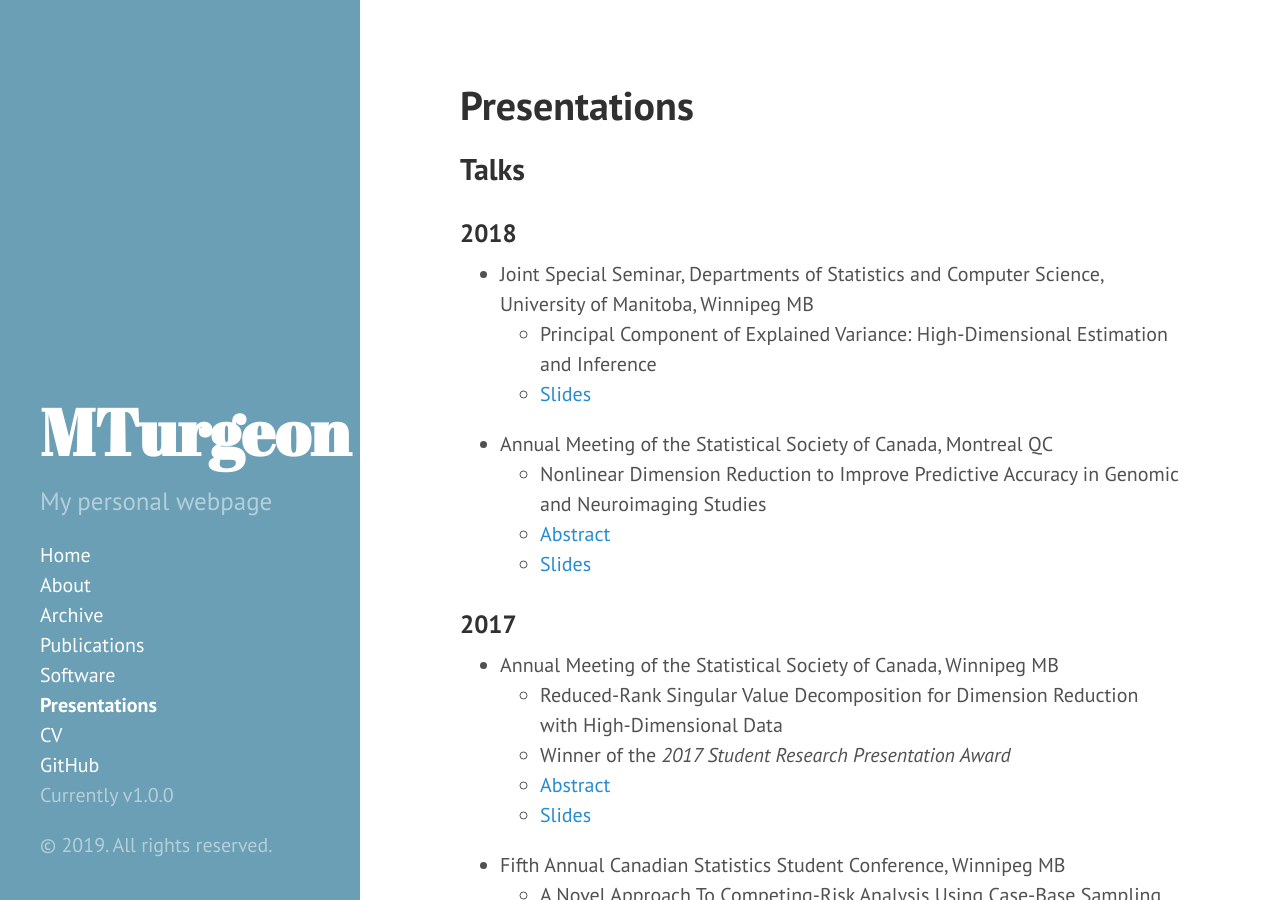
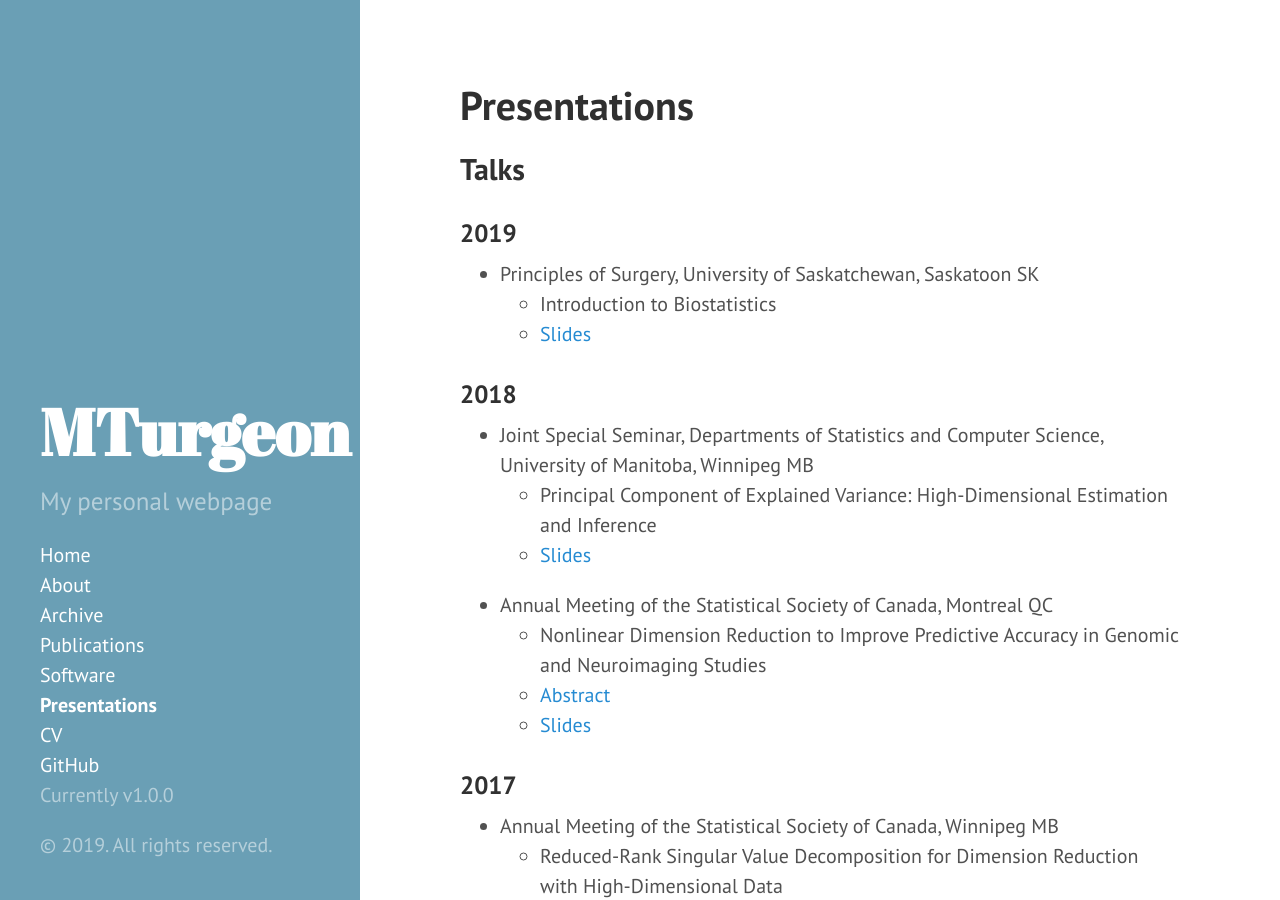
Before and after one commit to turgeonmaxime/old_website, a Jekyll site: the page built from talks.md, in a window 1280 px wide and 900 px high. Built offline with Jekyll 4.4.1, drawn with Linux system fonts in a browser that asks for light colours.

Commit message:
add slides for PoS presentation

```diff
--- a/talks.md
+++ b/talks.md
@@ -5,6 +5,12 @@ comments: no
 ---
 
 ## Talks
+
+### 2019
+
+  - Principles of Surgery, University of Saskatchewan, Saskatoon SK
+    + Introduction to Biostatistics
+    + [Slides]({{ site.github.url }}/slides/intro_to_biostats.pdf)
 
 ### 2018
 
```
